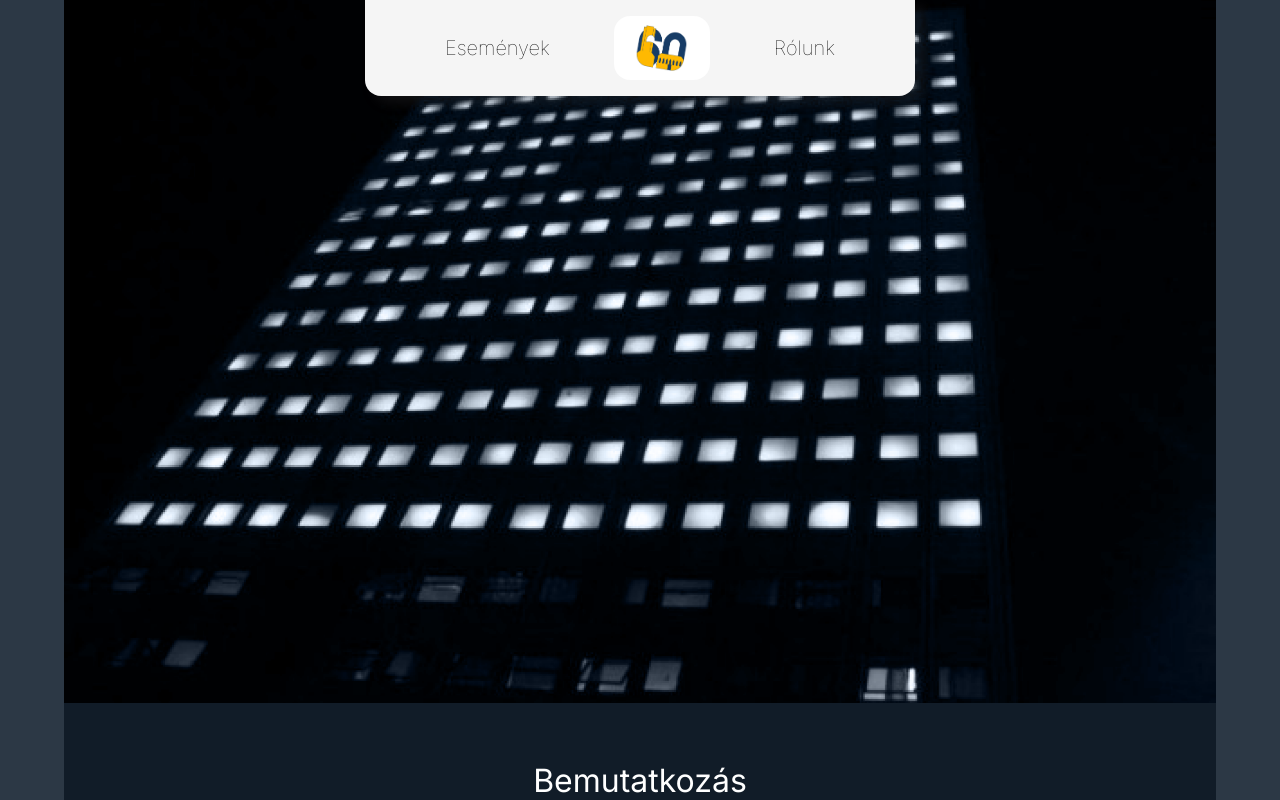
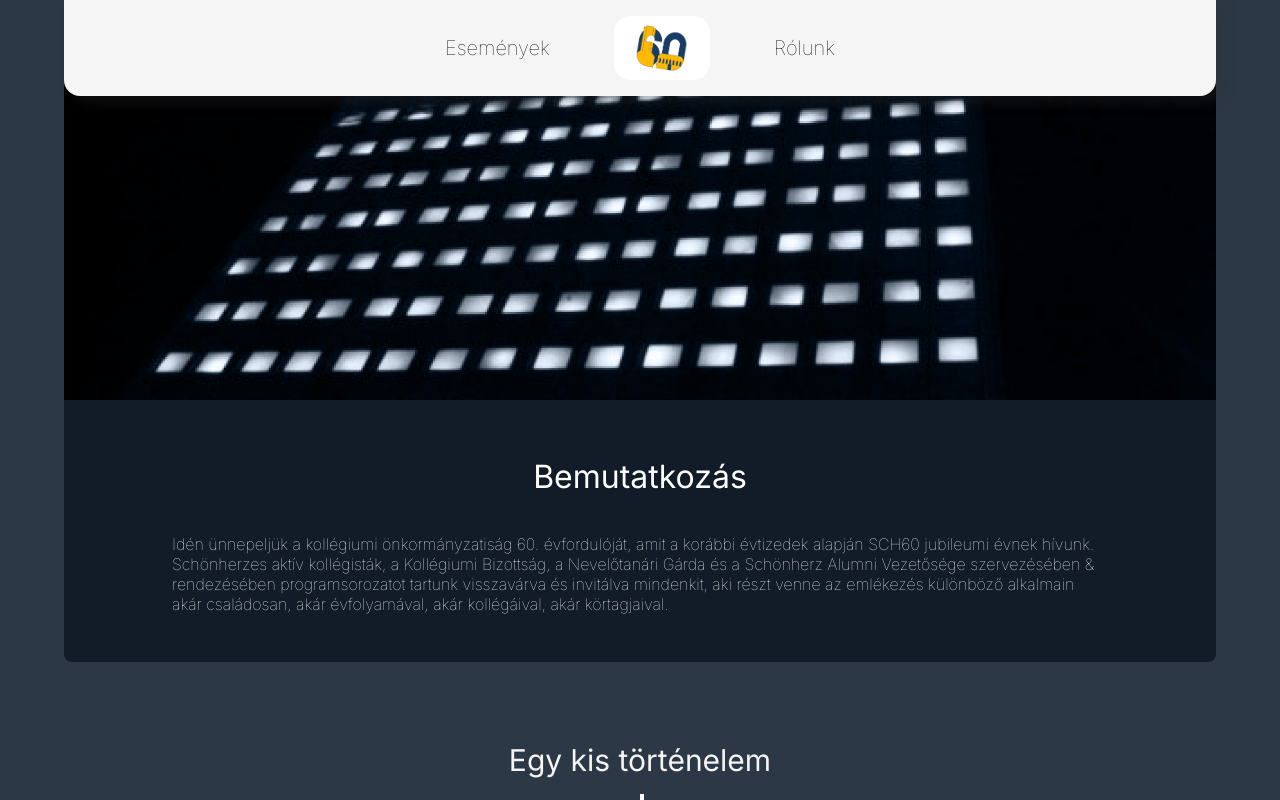
Before and after one commit to kir-dev/sch60, a React (Create React App) app: page /rolunk in a window 1280 px wide. Shown: the top 800 px of the page. Built offline with nearby package versions, Linux system fonts and the light colour scheme; the HTML template or start-up script is replaced by a standard one.

Commit message:
Few improvements based on review

```diff
--- a/src/components/elements/Navbar.tsx
+++ b/src/components/elements/Navbar.tsx
@@ -79,10 +79,12 @@ const NavbarBaseStyle = styled.nav<{ theme: string }>`
     theme === "dark" ? colors.themeLight : colors.themeDark};
   padding: ${spacing.md};
   align-items: center;
+  z-index: 30;
 `;
 
 const NavbarWrapper = styled(NavbarBaseStyle)`
-  width: fit-content;
+  width: 90%;
+  max-width: 1200px;
   justify-content: center;
   @media screen and (max-width: ${breakpoints.md}) {
     display: none;
@@ -90,13 +92,13 @@ const NavbarWrapper = styled(NavbarBaseStyle)`
 `;
 
 const NavbarWrapperMobile = styled(NavbarBaseStyle)`
+  width: 90%;
+  max-width: 1200px;
   display: none;
-  width: 90%;
   justify-content: space-between;
   @media screen and (max-width: ${breakpoints.md}) {
     display: flex;
   }
-  z-index: 30;
 `;
 
 const Logo = styled.div`
--- a/src/components/elements/Tile.tsx
+++ b/src/components/elements/Tile.tsx
@@ -7,7 +7,7 @@ export const TileLayout = styled.div`
   display: flex;
   align-items: center;
   justify-content: space-between;
-  @media screen and (max-width: ${breakpoints.md}) {
+  @media screen and (max-width: ${breakpoints.lg}) {
     flex-direction: column;
   }
 `;
@@ -35,7 +35,7 @@ const TileWrapper = styled.div<{ backgroundUrl?: string }>`
     text-overflow: ellipsis;
     overflow: hidden;
   }
-  @media screen and (max-width: ${breakpoints.md}) {
+  @media screen and (max-width: ${breakpoints.lg}) {
     width: 90vw;
     height: 90vw;
     margin-top: ${spacing.md};
--- a/src/components/pages/AboutUs.tsx
+++ b/src/components/pages/AboutUs.tsx
@@ -62,7 +62,9 @@ const FirstSection = styled.div`
   background-color: ${colors.translucentDark};
   color: white;
   width: 90%;
-  margin: -10% auto 0 auto;
+  margin: 0 auto;
+  position: relative;
+  top: -1rem;
   max-width: 1200px;
   h1 {
     font-weight: normal;
@@ -72,6 +74,8 @@ const FirstSection = styled.div`
   }
   img {
     width: 100%;
+    object-fit: cover;
+    height: 20rem;
   }
 `;
 
```
